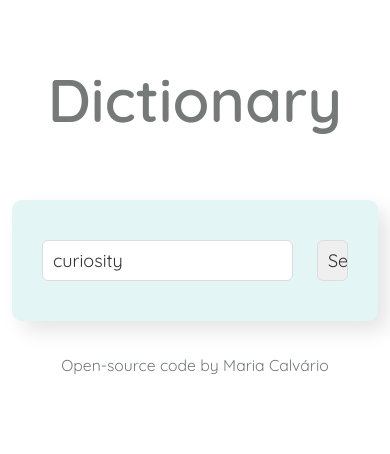
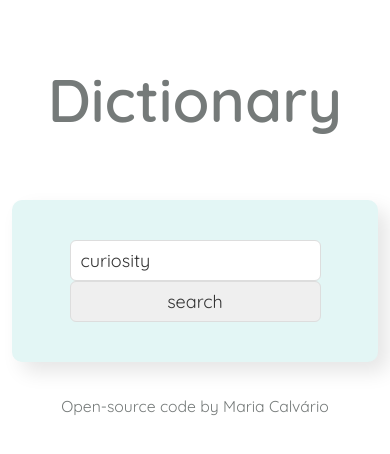
Before and after one commit to mariaCalvario/dictionary-react, a React (Create React App) app: page / in a window 390 px wide. Shown: the top 454 px of the page. Built offline with nearby package versions, Linux system fonts and the light colour scheme; no server answers.

Commit message:
Made the app responsive

```diff
--- a/src/Dictionary.js
+++ b/src/Dictionary.js
@@ -38,8 +38,8 @@
       <div className="Dictionary">
         <section>
           <form onSubmit={handleSubmit}>
-            <div className="row">
-              <div className="col-10">
+            <div className="row justify-content-center">
+              <div className="col-10 col-md-6">
                 <input
                   type="search"
                   placeholder="Type here the word you are looking for..."
@@ -47,8 +47,8 @@
                   defaultValue={props.defaultKeyword}
                 />
               </div>
-              <div className="col-2">
-                <input type="submit" value="Search" />
+              <div className="col-10 col-md-2">
+                <input type="submit" value="search" />
               </div>
             </div>
           </form>
```
